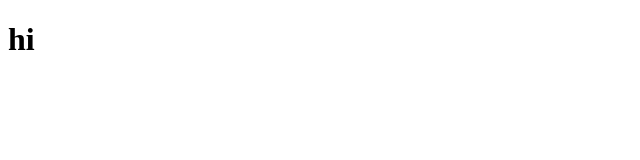
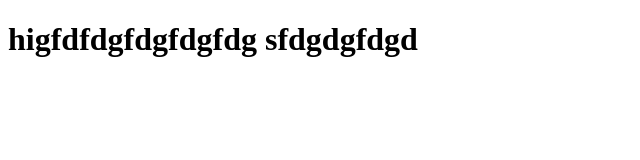
Before and after one commit to ablul/got, a plain HTML site: page index.html in a window 1280 px wide. Shown: the whole page, without its empty margins (0-640 px from the left). Drawn offline with Linux system fonts and the light colour scheme.

Commit message:
update heading text in index.html

```diff
--- a/index.html
+++ b/index.html
@@ -6,6 +6,6 @@
     <title>Document</title>
 </head>
 <body>
-    <h1>hi</h1>
+    <h1>higfdfdgfdgfdgfdg sfdgdgfdgd</h1>
 </body>
 </html>
```
